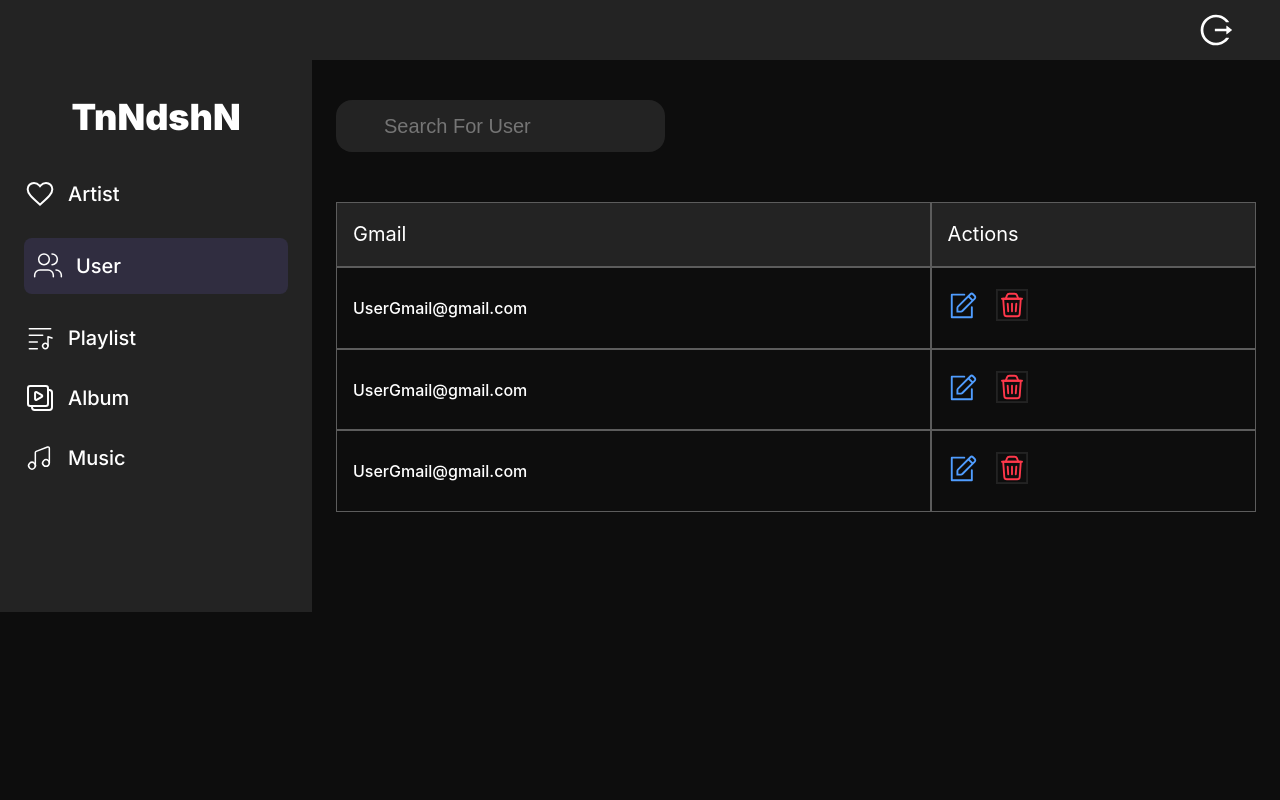
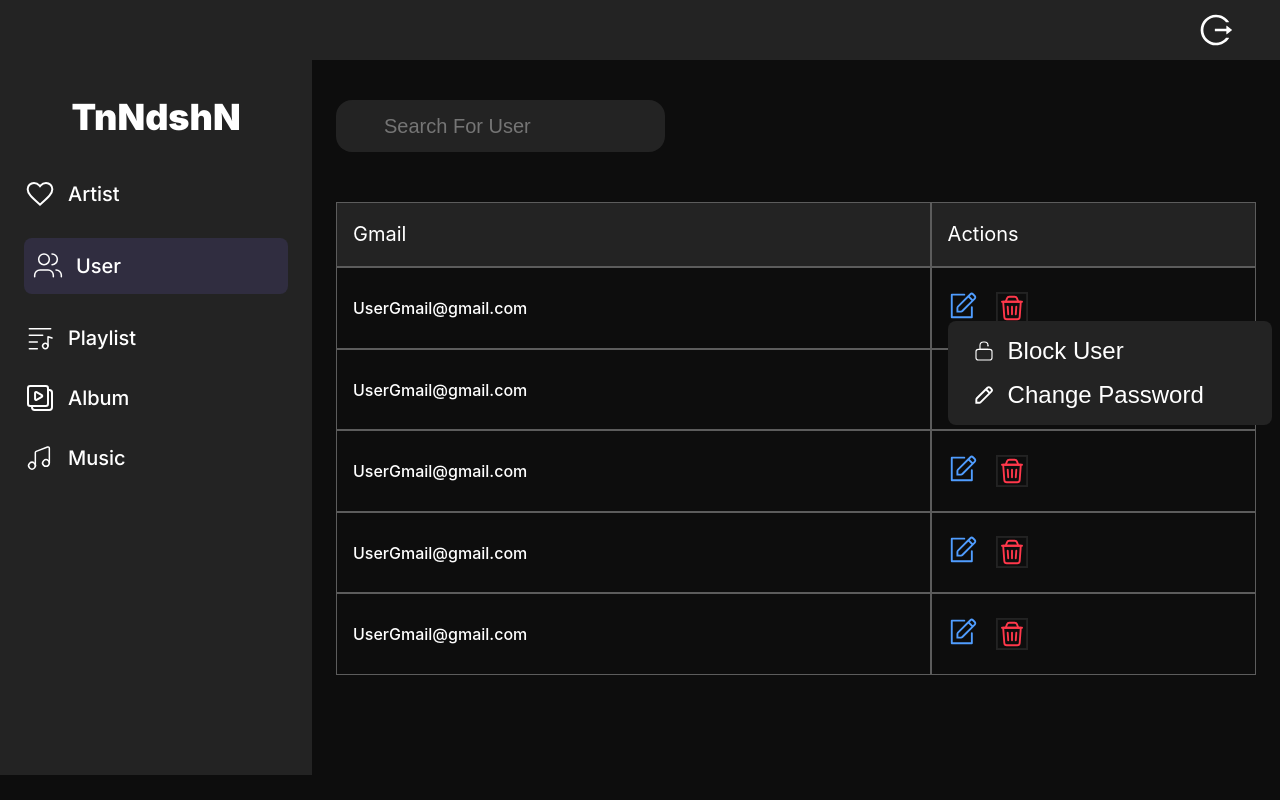
Before and after one commit to Null-logic-0/admin-panel-front-1919, a Next.js app: page /userpage in a window 1280 px wide. Both pictures are taken after a click on the button 963 px from the left and 305 px from the top of the page. Built offline with nearby package versions, Linux system fonts and the light colour scheme.

Commit message:
refactor:added Modals for user Page

```diff
--- a/src/app/Components/Dropdown/Dropdown.tsx
+++ b/src/app/Components/Dropdown/Dropdown.tsx
@@ -4,13 +4,21 @@ import Image from 'next/image';
 
 type dropDownProps = {
     options: dropDownOptions[];
+    onOptionSelect: () => void;
 }
 
-const Dropdown = ({ options}: dropDownProps) => {
+const Dropdown = ({ options, onOptionSelect }: dropDownProps) => {
     return (
         <div className={styles.container}>
-            {options.map((option,index) => (
-                <button  key={index} onClick={option.onclick} className={styles.button}>
+            {options.map((option, index) => (
+                <button key={index}
+                    onClick={() => {
+                        if (option.onclick) {
+                            option.onclick();
+                        }
+                        onOptionSelect();
+                    }}
+                    className={styles.button}>
                     <Image src={option.icon} alt='icon' width={24} height={24} />
                     {option.title}
                 </button>
--- a/src/app/Components/User/User.tsx
+++ b/src/app/Components/User/User.tsx
@@ -1,22 +1,123 @@
 'use client'
+import { UserTableInterFace } from '@/app/interface/UserTable.interface';
 import Search from '../Search/Search';
 import UserTable from '../UserTable/UserTable';
 import styles from './User.module.scss';
 import { useState } from 'react';
+import ConfirmModal from '../ConfirmModal/ConfirmModal';
+import Modal from '../Modal/Modal';
+import PasswordForm from '../FormForModal/PasswordForm/PasswordForm';
+import Dropdown from '../Dropdown/Dropdown';
+import { dropDownOptions } from '@/app/interface/dropdown.interface';
 
+const dataSource: UserTableInterFace[] = [
+    {
+        id: 1,
+        key: '1',
+        email: 'UserGmail@gmail.com',
+    },
+    {
+        id: 2,
+        key: '2',
+        email: 'UserGmail@gmail.com',
+    },
+    {
+        id: 3,
+        key: '3',
+        email: 'UserGmail@gmail.com',
+    },
+    {
+        id: 4,
+        key: '4',
+        email: 'UserGmail@gmail.com',
+    },
+    {
+        id: 5,
+        key: '5',
+        email: 'UserGmail@gmail.com',
+    },
+
+
+];
 
 
 const User = () => {
     const [searchTerm, setSearchTerm] = useState('');
+    const [showDeleteModal, setShowDeleteModal] = useState(false);
+    const [showBlockModal, setShowBlockModal] = useState(false);
+    const [showPasswordModal, setShowPasswordModal] = useState(false);
 
 
+    const handleShow = () => {
+        setShowDeleteModal(!showDeleteModal)
+    }
+
+    const handleClose = () => {
+        setShowDeleteModal(false)
+    }
+
+    const openBlockModal = () => {
+        setShowBlockModal(true)
+    }
+
+    const closeBlockModal = () => {
+        setShowBlockModal(false)
+    }
+
+    const openChangePassword = () => {
+        setShowPasswordModal(!showPasswordModal)
+    }
+
+
+
+    const dropdownOptions: dropDownOptions[] = [
+        {
+            icon: '/Icons/block.svg',
+            title: 'Block User',
+            onclick: openBlockModal,
+        },
+        {
+            icon: '/Icons/Edit.svg',
+            title: 'Change Password',
+            onclick: openChangePassword,
+        },
+    ];
 
     return (
         <>
             <div className={styles.container}>
                 <Search placeHolder='Search for User' searchTerm={searchTerm} setSearchTerm={setSearchTerm} />
             </div>
-           <UserTable  />
+            <UserTable dataSource={dataSource} remove={handleShow} dropdownOptions={dropdownOptions} />
+
+
+
+            {
+                showDeleteModal && (
+                    <Modal setShowModal={handleShow}>
+                        <ConfirmModal text={'Do you want to delte User?'} onclose={handleClose} />
+                    </Modal>
+                )
+            }
+
+            {
+                showBlockModal && (
+                    <Modal setShowModal={openBlockModal}>
+                        <ConfirmModal text='Do you want to Block User?' onclose={closeBlockModal} />
+                    </Modal>
+
+                )
+            }
+
+            {
+                showPasswordModal && (
+                    <Modal setShowModal={openChangePassword}>
+                        <PasswordForm setShowModal={openChangePassword} />
+                    </Modal>
+                )
+            }
+
+
 
         </>
 
--- a/src/app/Components/UserTable/UserTable.module.scss
+++ b/src/app/Components/UserTable/UserTable.module.scss
@@ -80,3 +80,15 @@
     font-size: 16px;
     font-weight: 500;
 }
+
+.dropdownContainer {
+    position: relative;
+    display: inline-block;
+}
+
+
+.dropdown {
+    position: absolute;
+    left: 0;
+    z-index: 10;
+}
--- a/src/app/Components/UserTable/UserTable.tsx
+++ b/src/app/Components/UserTable/UserTable.tsx
@@ -1,59 +1,83 @@
 'use client';
-import React from 'react';
+import React, { useState } from 'react';
 import { Table, Space } from 'antd';
 import styles from './UserTable.module.scss';
 import { UserTableInterFace } from '@/app/interface/UserTable.interface';
 import MultiTaskButton from '../MultiTaskButton/MultiTaskButton';
+import Dropdown from '../Dropdown/Dropdown';
+import { dropDownOptions } from '@/app/interface/dropdown.interface';
 
-const dataSource: UserTableInterFace[] = [
-    {
-        id: 1,
-        key: '1',
-        email: 'UserGmail@gmail.com',
-    },
-    {
-        id: 2,
-        key: '2',
-        email: 'UserGmail@gmail.com',
-    },
-    {
-        id: 2,
-        key: '3',
-        email: 'UserGmail@gmail.com',
-    },
 
-];
+
+type userTableProps = {
+    dataSource: UserTableInterFace[];
+    remove?: () => void;
+    dropdownOptions: dropDownOptions[];
+};
+
+const UserTable = ({ dataSource, remove,dropdownOptions}: userTableProps) => {
+    const [dropdownVisibility, setDropdownVisibility] = useState<{ [key: string]: boolean }>({});
+
+    const toggleDropdown = (id: string) => {
+        setDropdownVisibility(prevState => ({
+            ...prevState,
+            [id]: !prevState[id],
+        }));
+    };
+
+    const closeDropdown = (id: string) => {
+        setDropdownVisibility(prevState => ({
+            ...prevState,
+            [id]: false,
+        }));
+    };
 
     const columns = [
         {
             title: 'Gmail',
             dataIndex: 'email',
             key: 'email',
-        render : (text:string, record:UserTableInterFace)=>(
+            render: (text: string, record: UserTableInterFace) => (
                 <span className={styles.text}>{record.email}</span>
-        )
+            ),
         },
-
         {
             title: 'Actions',
             key: 'actions',
             render: (text: any, record: UserTableInterFace) => (
                 <Space size='middle'>
-                <MultiTaskButton icon={'/Icons/pen.svg'} />
-                <MultiTaskButton icon={'/Icons/trash.svg'} />
+                    <div className={styles.dropdownContainer}>
+                        <div className={styles.button}>
+                            <MultiTaskButton
+                                icon={'/Icons/pen.svg'}
+                                onclick={() => toggleDropdown(record.id.toString())}
+                            />
+                        </div>
+
+                        {dropdownVisibility[record.id.toString()] && (
+                            <div className={styles.dropdown}>
+                                <Dropdown options={dropdownOptions}  onOptionSelect={() => closeDropdown(record.id.toString())}/>
+                            </div>
+                        )}
+                    </div>
+
+                    <MultiTaskButton
+                        icon={'/Icons/trash.svg'}
+                        onclick={remove}
+                    />
                 </Space>
             ),
         },
     ];
 
-const UserTable = () => {
     return (
         <Table
             dataSource={dataSource}
             columns={columns}
             pagination={false}
-            rowKey="key"
-            className={styles.tableContainer} />
+            rowKey="id"
+            className={styles.tableContainer}
+        />
     );
 };
 
```
Also changed, not shown: public/Icons/block.svg (added), src/app/Components/User/User.module.scss (line endings or trailing spaces). Lines whose indentation alone changed are shown as unchanged.
